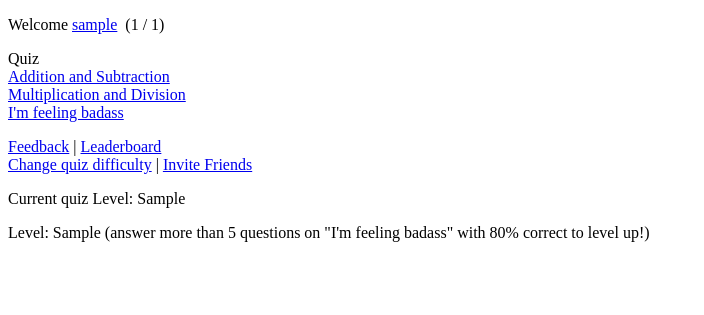
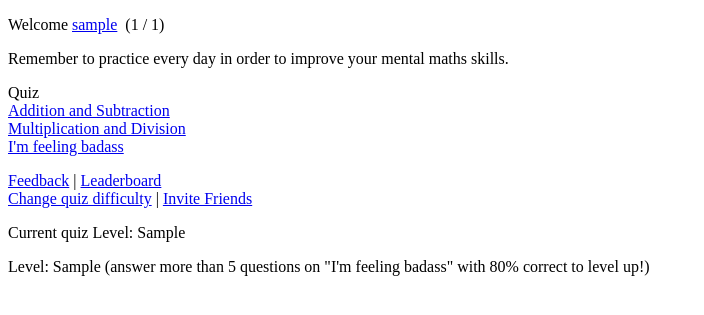
Before and after one commit to MrHamdulay/MathQuiz, a Python web app: template mathquiz/templates/index.html in a window 1280 px wide. Shown: the top 315 px of the page, without its empty margins (0-704 px from the left). Run offline with Jinja, Linux system fonts and the light colour scheme; the template is opened without the code that fills it: most values are stand-ins (such as "Sample title", 1, 10 or a date in 2020).

Commit message:
Remember to practice message on index

```diff
--- a/mathquiz/templates/index.html
+++ b/mathquiz/templates/index.html
@@ -15,6 +15,9 @@
         {% else %}
         (unranked)
         {% endif %}
+        </p>
+        <p>
+        Remember to practice every day in order to improve your mental maths skills.
         </p>
         <p>
             Quiz<br />
```
